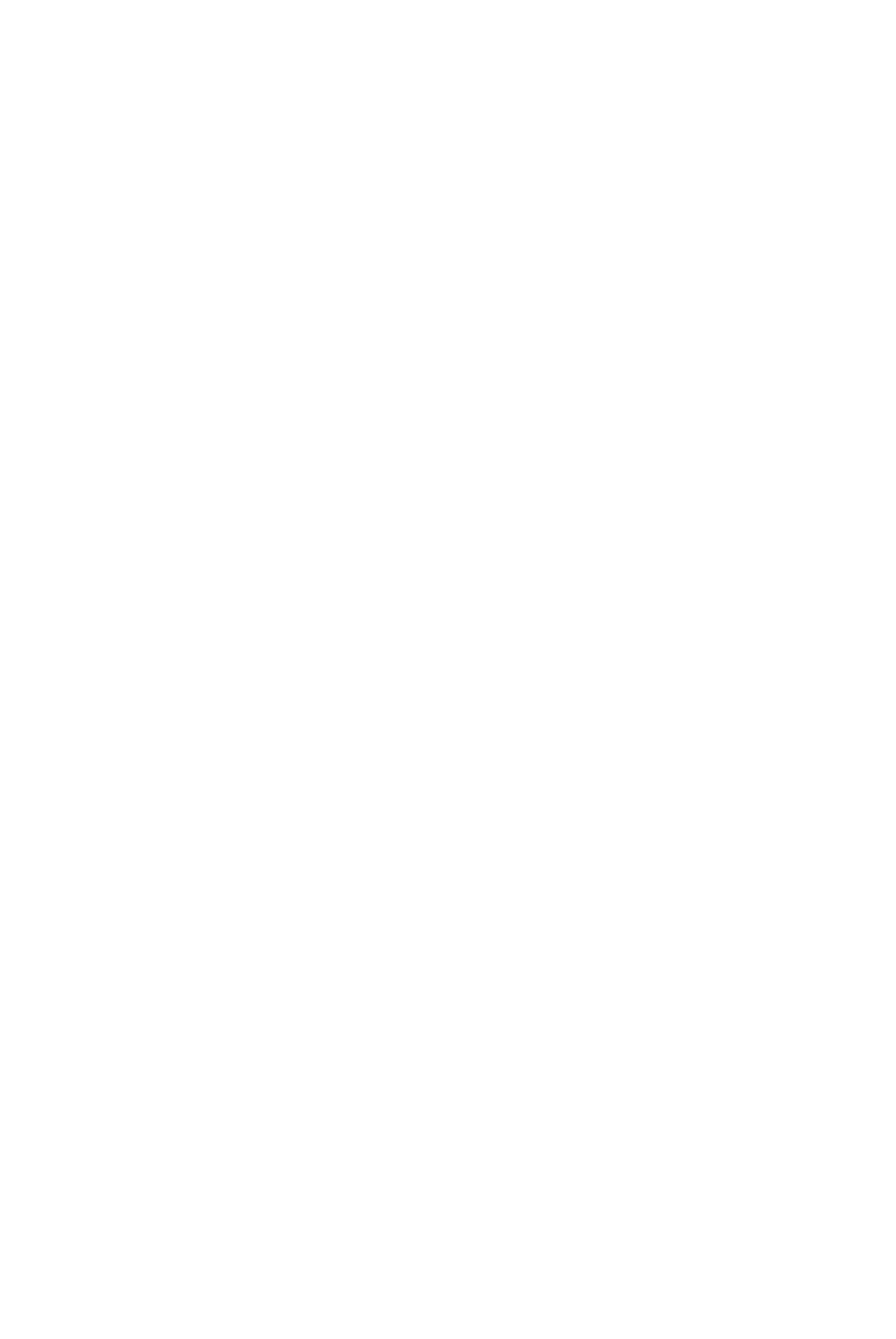
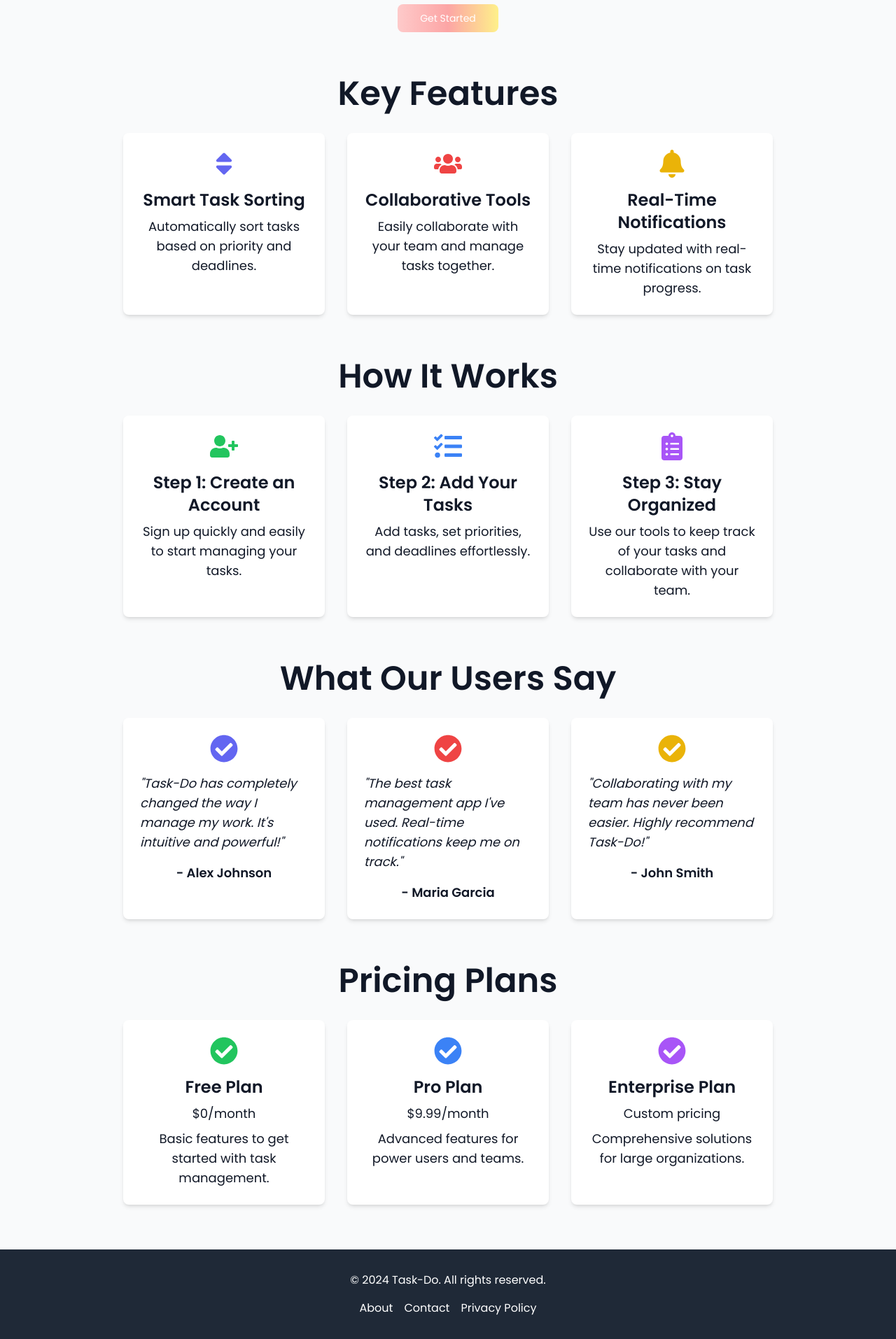
Before and after one commit to hamzabenarfa/Task-do, a Next.js app in the folder my-app/: page / in a window 1280 px wide. Shown: the part 614-2528 px from the top of the page at 70% size. Before the commit the page ends 800 px from the top, so only its background shows below. Built offline with nearby package versions, Linux system fonts and the light colour scheme.

Commit message:
improved landing page

```diff
--- a/my-app/app/page.tsx
+++ b/my-app/app/page.tsx
@@ -2,39 +2,174 @@
 import { Button } from "@/components/ui/button";
 import Head from "next/head";
 import Link from "next/link";
+import { FaSort, FaUsers, FaBell, FaUserPlus, FaTasks, FaClipboardList, FaCheckCircle } from "react-icons/fa";
 
 const HomePage = () => {
   return (
-    <div className=" overflow-hidden">
+    <div className="overflow-hidden bg-gray-50 text-gray-900">
+      <Head>
+        <title>Effortless Task Management | Task-Do</title>
+        <meta name="description" content="Revolutionize the way you organize tasks with our intuitive and intelligent task management web app." />
+      </Head>
+
       <Navbar />
 
-
-      <main className="flex flex-col items-center justify-start mt-32  ">
-        <div className="flex flex-col md:max-w-2xl text-center gap-6 ">
-          <div>
-
-          <h1 className="text-5xl md:text-7xl bg-gradient-to-r from-indigo-200 via-red-200 to-yellow-100 bg-clip-text  font-bold text-transparent">
+      <main className="flex flex-col items-center justify-start mt-32">
+        {/* Hero Section */}
+        <section className="flex flex-col md:max-w-2xl text-center gap-6 mb-16 px-4">
+          <h1 className="text-5xl md:text-7xl bg-gradient-to-r from-indigo-400 via-red-400 to-yellow-400 bg-clip-text font-extrabold text-transparent">
             Effortless Task Management, Elevated.
           </h1>
-
           <p className="text-xl md:text-3xl font-medium">
-            Revolutionize the way you organize tasks with our intuitive and
-            intelligent task management web app.
+            Revolutionize the way you organize tasks with our intuitive and intelligent task management web app.
           </p>
-
-          </div>
           <Link href="/register">
-            <Button variant="register" >
+            <Button variant="register" className="mt-6 px-8 py-3 bg-indigo-600 text-white rounded-lg hover:bg-indigo-700 transition-all">
               Get Started
             </Button>
           </Link>
-        </div>
+        </section>
 
+        {/* Features Section */}
+        <section className="flex flex-col items-center justify-center gap-8 mb-16 px-4">
+          <h2 className="text-3xl md:text-5xl font-bold">Key Features</h2>
+          <div className="flex flex-col md:flex-row gap-8 text-center">
+            {[
+              {
+                title: "Smart Task Sorting",
+                description: "Automatically sort tasks based on priority and deadlines.",
+                icon: <FaSort size={40} className="text-indigo-500"/>
+              },
+              {
+                title: "Collaborative Tools",
+                description: "Easily collaborate with your team and manage tasks together.",
+                icon: <FaUsers size={40} className="text-red-500"/>
+              },
+              {
+                title: "Real-Time Notifications",
+                description: "Stay updated with real-time notifications on task progress.",
+                icon: <FaBell size={40} className="text-yellow-500"/>
+              }
+            ].map((feature, index) => (
+              <div key={index} className="flex flex-col items-center p-6 bg-white rounded-lg shadow-md hover:shadow-lg transition-shadow w-72">
+                {feature.icon}
+                <h3 className="text-2xl font-semibold mt-4">{feature.title}</h3>
+                <p className="text-lg mt-2 text-center">{feature.description}</p>
+              </div>
+            ))}
+          </div>
+        </section>
+
+        {/* How It Works Section */}
+        <section className="flex flex-col items-center justify-center gap-8 mb-16 px-4">
+          <h2 className="text-3xl md:text-5xl font-bold">How It Works</h2>
+          <div className="flex flex-col md:flex-row gap-8 text-center">
+            {[
+              {
+                title: "Step 1: Create an Account",
+                description: "Sign up quickly and easily to start managing your tasks.",
+                icon: <FaUserPlus size={40} className="text-green-500"/>
+              },
+              {
+                title: "Step 2: Add Your Tasks",
+                description: "Add tasks, set priorities, and deadlines effortlessly.",
+                icon: <FaTasks size={40} className="text-blue-500"/>
+              },
+              {
+                title: "Step 3: Stay Organized",
+                description: "Use our tools to keep track of your tasks and collaborate with your team.",
+                icon: <FaClipboardList size={40} className="text-purple-500"/>
+              }
+            ].map((step, index) => (
+              <div key={index} className="flex flex-col items-center p-6 bg-white rounded-lg shadow-md hover:shadow-lg transition-shadow w-72">
+                {step.icon}
+                <h3 className="text-2xl font-semibold mt-4">{step.title}</h3>
+                <p className="text-lg mt-2 text-center">{step.description}</p>
+              </div>
+            ))}
+          </div>
+        </section>
+
+        {/* Testimonials Section */}
+        <section className="flex flex-col items-center justify-center gap-8 mb-16 px-4">
+          <h2 className="text-3xl md:text-5xl font-bold">What Our Users Say</h2>
+          <div className="flex flex-col md:flex-row gap-8 texb ">
+            {[
+              {
+                quote: "Task-Do has completely changed the way I manage my work. It's intuitive and powerful!",
+                author: "Alex Johnson",
+                icon: <FaCheckCircle size={40} className="text-indigo-500"/>
+              },
+              {
+                quote: "The best task management app I've used. Real-time notifications keep me on track.",
+                author: "Maria Garcia",
+                icon: <FaCheckCircle size={40} className="text-red-500"/>
+              },
+              {
+                quote: "Collaborating with my team has never been easier. Highly recommend Task-Do!",
+                author: "John Smith",
+                icon: <FaCheckCircle size={40} className="text-yellow-500"/>
+              }
+            ].map((testimonial, index) => (
+              <div key={index} className="flex flex-col items-center p-6 bg-white rounded-lg shadow-md hover:shadow-lg transition-shadow w-72">
+                {testimonial.icon}
+                <p className="text-lg italic mt-4">"{testimonial.quote}"</p>
+                <p className="text-lg font-semibold mt-4">- {testimonial.author}</p>
+              </div>
+            ))}
+          </div>
+        </section>
+
+        {/* Pricing Section */}
+        <section className="flex flex-col items-center justify-center gap-8 mb-16 px-4">
+          <h2 className="text-3xl md:text-5xl font-bold">Pricing Plans</h2>
+          <div className="flex flex-col md:flex-row gap-8">
+            {[
+              {
+                plan: "Free Plan",
+                price: "$0/month",
+                description: "Basic features to get started with task management.",
+                icon: <FaCheckCircle size={40} className="text-green-500"/>
+              },
+              {
+                plan: "Pro Plan",
+                price: "$9.99/month",
+                description: "Advanced features for power users and teams.",
+                icon: <FaCheckCircle size={40} className="text-blue-500"/>
+              },
+              {
+                plan: "Enterprise Plan",
+                price: "Custom pricing",
+                description: "Comprehensive solutions for large organizations.",
+                icon: <FaCheckCircle size={40} className="text-purple-500"/>
+              }
+            ].map((pricing, index) => (
+              <div key={index} className="flex flex-col items-center p-6 bg-white rounded-lg shadow-md hover:shadow-lg transition-shadow w-72">
+                {pricing.icon}
+                <h3 className="text-2xl font-semibold mt-4">{pricing.plan}</h3>
+                <p className="text-lg mt-2">{pricing.price}</p>
+                <p className="text-lg mt-2 text-center">{pricing.description}</p>
+              </div>
+            ))}
+          </div>
+        </section>
       </main>
 
-      {/* <footer className="flex items-center justify-center">
+      {/* Footer */}
+      <footer className="flex flex-col items-center justify-center py-8 bg-gray-800 text-white">
         <p>&copy; 2024 Task-Do. All rights reserved.</p>
-      </footer> */}
+        <div className="flex gap-4 mt-4">
+          <Link href="/about">
+            <p className="hover:underline">About</p>
+          </Link>
+          <Link href="/contact">
+            <p className="hover:underline">Contact</p>
+          </Link>
+          <Link href="/privacy">
+            <p className="hover:underline">Privacy Policy</p>
+          </Link>
+        </div>
+      </footer>
     </div>
   );
 };
--- a/my-app/package.json
+++ b/my-app/package.json
@@ -26,6 +26,7 @@
     "react-dom": "^18.2.0",
     "react-hook-form": "^7.50.1",
     "react-hot-toast": "^2.4.1",
+    "react-icons": "^5.2.1",
     "tailwind-merge": "^1.14.0",
     "tailwindcss-animate": "^1.0.7",
     "vaul": "^0.9.0",
```
Also changed, not shown: 1 other file (tests, documents, lock files or other folders).
